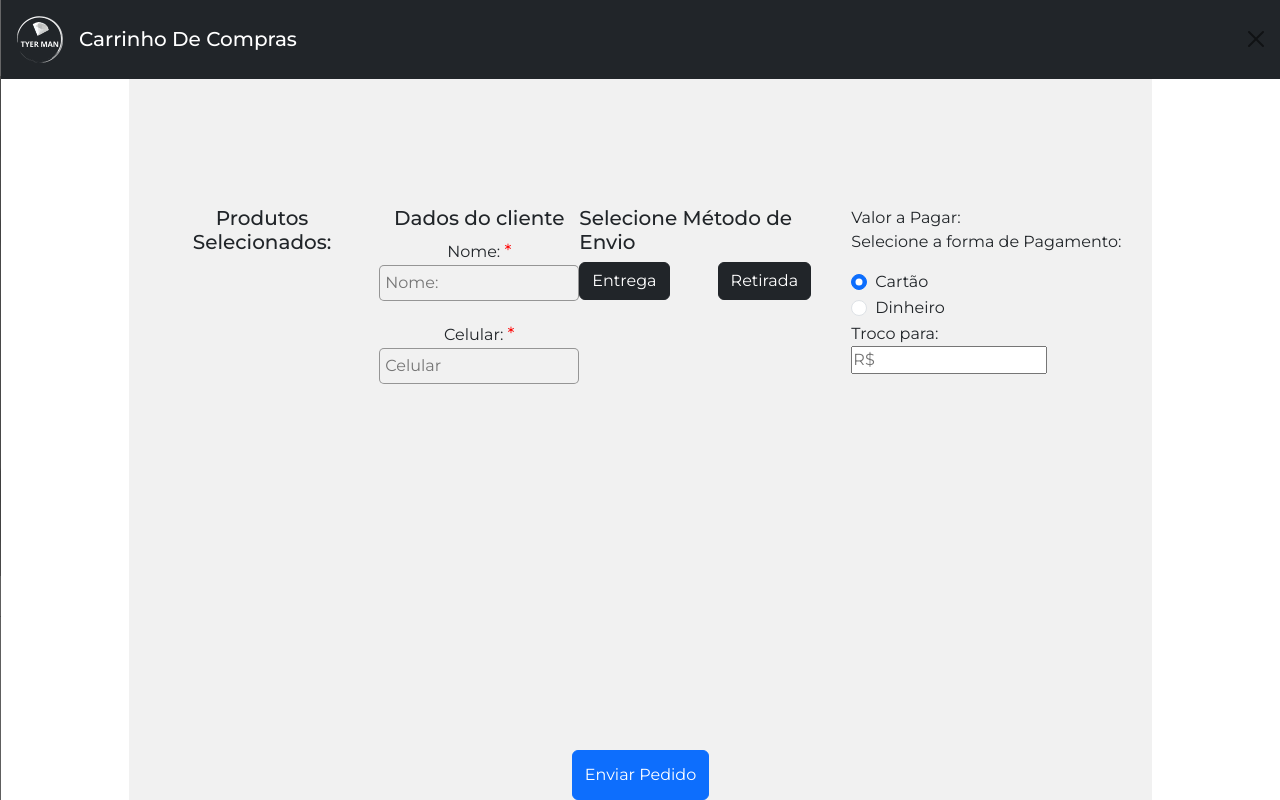
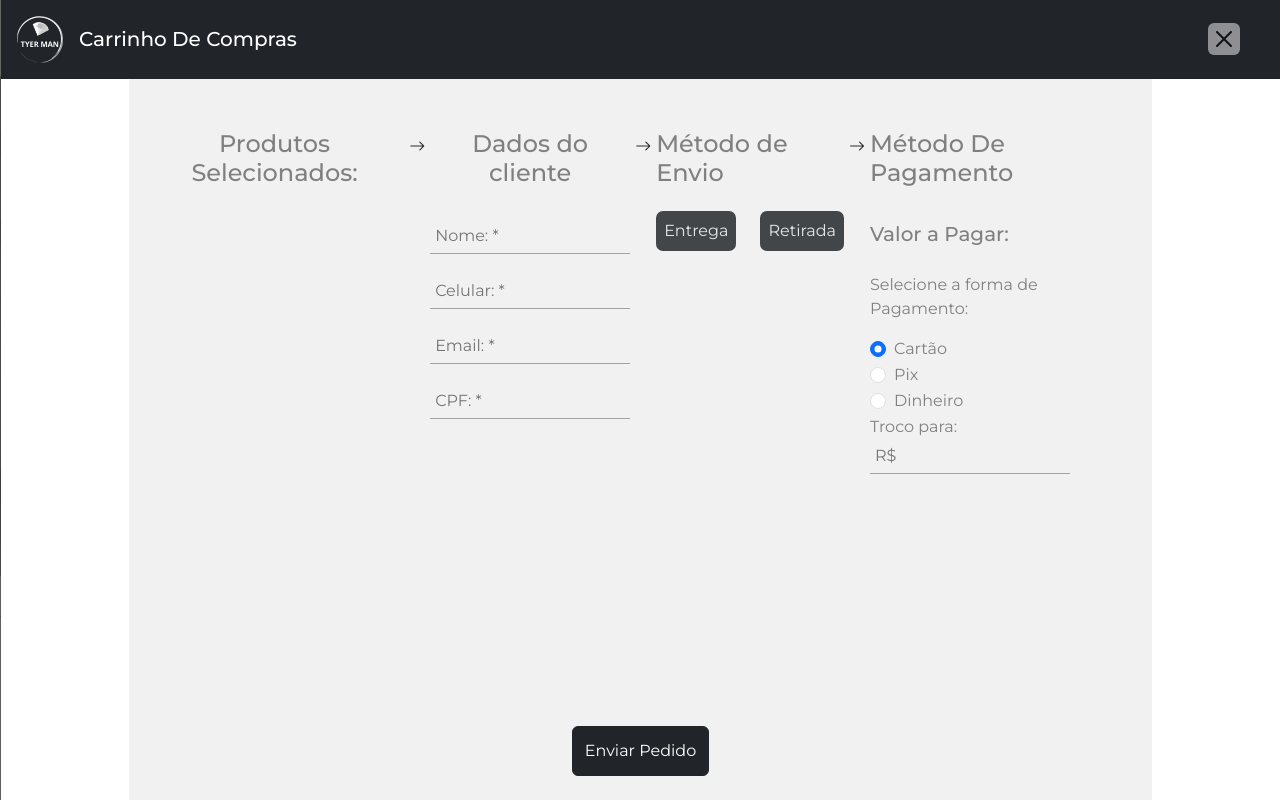
Before and after one commit to buzolin3/site-TyerMan, a plain HTML site: page index.html in a window 1280 px wide. Both pictures are taken after a click on the element 1125 px from the left and 42 px from the top of the page. Shown: the top 800 px of the page. Drawn offline with nearby package versions, Linux system fonts and the light colour scheme; a web font is replaced by a local one.

Commit message:
TyerMan 0.0.4

```diff
--- a/index.html
+++ b/index.html
@@ -58,75 +58,89 @@
 
     <div class="offcanvas offcanvas-end offcanvas-carrinho w-100" tabindex="-1" id="offcanvasRight"
         aria-labelledby="offcanvasRightLabel">
+
         <div class="offcanvas-header bg-dark">
             <img src="img/logo-branca(2).png" class="me-3" width="46" alt="Logo TyerMan">
             <h5 class="offcanvas-title" id="offcanvasRightLabel">Carrinho De Compras</h5>
-            <button type="button" class="btn-close" data-bs-dismiss="offcanvas" aria-label="Close"></button>
+            <button type="button" class="btn-close bg-light me-4" data-bs-dismiss="offcanvas" aria-label="Close"></button>
         </div>
-        <div class="offcanvas-body offcanvas-carrinho" style="padding-top: 10%;">
-            <div>
-                <h5 class="carrinho text-center" id="produtosAdicionados">Produtos Selecionados:</h5>
-            </div>
-            <hr>
-            <div class="text-center">
-                <h5>Dados do cliente</h5>
-                <label>Nome: <span class="obrigatorio">*</span></label>
+
+        <div class="offcanvas-body offcanvas-carrinho" style="padding-top: 4%;">
+            <div class="selecao selecao-produtos text-center">
+                <h4 class="carrinho text-center">Produtos Selecionados: </h4>
+                <p class="carrinho text-center" id="produtosAdicionados"> </p>
+            </div>
+
+            <i class="bi bi-arrow-right"></i>
+
+            <div class="selecao text-center">
+                <h4>Dados do cliente</h4>
                 <br>
-                <input type="text" placeholder="Nome:" id="nome" class="nome input-carrinho">
+                <input type="text" placeholder="Nome: *" id="nome" class="nome input-carrinho">
                 <br>
-                <label>Celular: <span class="obrigatorio">*</span></label>
+                <input type="number" placeholder="Celular: *" id="celular" class="celular input-carrinho">
                 <br>
-                <input type="number" placeholder="Celular" id="celular" class="celular input-carrinho">
-            </div>
-            <hr>
-            <div class="">
-                <h5 class="endereco-txt">Selecione Método de Envio</h5>
-                <div class="d-flex gap-5">
+                <input type="email" placeholder="Email: *" id="email" class="email input-carrinho">
+                <br>
+                <input type="number" placeholder="CPF: *" id="cpf" class="cpf input-carrinho">
+            </div>
+
+            <i class="bi bi-arrow-right"></i>
+
+            <div class="selecao">
+                <h4 class="endereco-txt mb-4">Método de Envio</h4>
+                <div class="d-flex gap-4">
                     <div>
-                        <button onclick="mostrarEntrega()" class="btn btn-dark" name="btnEntrega">Entrega</button>
+                        <button onclick="mostrarEntrega()" class="btn-black">Entrega</button>
                     </div>
                     <div>
-                        <button onclick="mostrarRetirada()" class="btn btn-dark">Retirada</button>
-                    </div>
-                </div>
-                <p class="entrega d-none mt-3">Digite o Endereço de entrega</p>
-                <label class="entrega d-none">Cidade: <span class="obrigatorio">*</span></label>
-                <input type="text" placeholder="Cidade" id="cidade" class="cidade input-carrinho entrega d-none">
-                <label class="entrega d-none">Bairro: <span class="obrigatorio">*</span></label>
-                <input type="text" placeholder="Bairro" id="bairro" class="bairro input-carrinho entrega d-none">
-                <label class="entrega d-none">Rua: <span class="obrigatorio">*</span></label>
-                <input type="text" placeholder="Rua:" id="rua" class="endereco input-carrinho entrega d-none">
-                <label class="entrega d-none">Número: <span class="obrigatorio">*</span></label>
-                <input type="number" placeholder="N°" id="numeroCasa" class="numero_casa input-carrinho entrega d-none">
-                <label class="entrega d-none">Complemento:</label>
+                        <button onclick="mostrarRetirada()" class="btn-black">Retirada</button>
+                    </div>
+                </div>
+                <p class="entrega d-none mt-4">Digite o Endereço de entrega</p>
+                <input type="text" placeholder="Cidade *" id="cidade" class="cidade input-carrinho entrega d-none">
+                <input type="text" placeholder="Bairro *" id="bairro" class="bairro input-carrinho entrega d-none">
+                <input type="text" placeholder="Rua *" id="rua" class="endereco input-carrinho entrega d-none">
+                <input type="number" placeholder="N° *" id="numeroCasa" class="numero_casa input-carrinho entrega d-none">
                 <input type="text" placeholder="Complemento" id="complemento"
                     class="endereco input-carrinho entrega d-none">
                 <p class="taxa-entrega entrega d-none"> Taxa de Entrega: </p>
                 <p class="taxa-entrega entrega d-none"> Taquaritinga/SP: R$ 7,00</p>
-                <p class="taxa-entrega entrega d-none"> Outras cidades: Consultar via WhatsApp</p>
-
-                <p class="retirada d-none mt-3">Retire no endereço:</p>
-                <p class="retirada d-none">Rua Pastor Abel Pereira de Souza, 473, Laranjeiras, Taquaritinga/SP</p>
-                <p class="retirada d-none">Consultar Dia e Horario da Retirada via WhatsApp</p>
-            </div>
-            <div class="text-start">
-                <div class="valor" id="total">Valor a Pagar:</div>
+                <p class="taxa-entrega entrega d-none"> Outras cidades: Consultar WhatsApp</p>
+
+                <p class="retirada d-none mt-4">Retire no endereço:</p>
+                <p class="retirada d-none">Consultar Endereço via WhatsApp</p>
+                <p class="retirada d-none">Consultar Dia e Horário via WhatsApp</p>
+            </div>
+
+            <i class="bi bi-arrow-right"></i>
+
+            <div class="selecao text-start">
+                <h4>Método De Pagamento</h4>
+                <br>
+                <div class="valor fw-medium fs-5" id="total">Valor a Pagar:</div>
+                <br>
                 <p>Selecione a forma de Pagamento:</p>
                 <div class="form-check text-start">
                     <input class="form-check-input" type="radio" name="flexRadioDefault" id="flexRadioDefault2" checked>
                     <label class="form-check-label " for="flexRadioDefault2"> Cartão </label>
                 </div>
                 <div class="form-check text-start">
+                    <input class="form-check-input" type="radio" name="flexRadioDefault" id="flexRadioDefault3">
+                    <label class="form-check-label " for="flexRadioDefault3"> Pix </label>
+                </div>
+                <div class="form-check text-start">
                     <input class="form-check-input" type="radio" name="flexRadioDefault" id="flexRadioDefault1">
                     <label class="form-check-label " for="flexRadioDefault1"> Dinheiro </label>
                 </div>
                 <label>Troco para:</label>
-                <input type="number" placeholder="R$" class="troco text-start" id="troco input-carrinho">
+                <input type="number" placeholder="R$" class="troco text-start input-carrinho" id="troco">
             </div>
         </div>
+
         <div class="offcanvas-footer offcanvas-carrinho txt-center">
             <div id="txtObrigatorio"></div>
-            <button class="btn btn-primary btn-enviar m-auto" onclick="enviarPedido()"> Enviar Pedido </button>
+            <button class="btn btn-dark btn-enviar m-auto mb-4" onclick="enviarPedido()"> Enviar Pedido </button>
         </div>
     </div>
 
@@ -443,7 +457,7 @@
                                 </div>
                                 <div>
                                     <button class="btn btn-dark mt-5"
-                                        onclick="adicionarCarrinho('Camiseta Nike x Liverpool', 99)">Adicionar no
+                                        onclick="adicionarCarrinho('Camiseta Nike Shoes', 99)">Adicionar no
                                         Carrinho
                                     </button>
                                 </div>
--- a/styles/style.css
+++ b/styles/style.css
@@ -203,6 +203,13 @@
     color: var(--cor-destaques);
 }
 
+.selecao{
+    color: grey;
+}
+
+.selecao:hover{
+    color: var(--cor-texto);
+}
 
 .offcanvas-carrinho{
     background-color: var(--cor-carrinho);
@@ -212,10 +219,31 @@
     margin: auto;
 }
 
+.selecao:hover .input-carrinho{
+    border-bottom: 1px solid black;
+    color: var(--cor-texto);
+}
+
+.btn-black{
+    background-color: #424649;
+    border: none;
+    outline: none;
+    color: var(--cor-link);
+    padding: 8px;
+    border-radius: 7px;
+}
+
+.btn-black:hover{
+    background-color: #212529;
+}
+
+
 .input-carrinho{
-    border: 1px solid rgba(0, 0, 0, 0.384);
+    border: none;
+    border-bottom: 1px solid rgb(163, 163, 163);
+    outline: none;
     background-color: var(--cor-carrinho);
-    border-radius: 5px;
+    box-sizing: border-box;
     width: 200px;
     padding: 5px;
     margin-bottom: 20px;
@@ -246,10 +274,20 @@
     border: none;
     width: 20px;
     border-radius: 50%;
-    background-color: var(--cor-destaques);
+    font-size: 18px;
+    font-weight: 700;
+    background-color: var(--cor-carrinho);
     color: red;
 }
 
 .btn-enviar{
     height: 50px;
 }
+
+input[type=number]::-webkit-inner-spin-button {
+    -webkit-appearance: none;
+}
+input[type=number] {
+    -moz-appearance: textfield;
+    appearance: textfield;
+}
```
